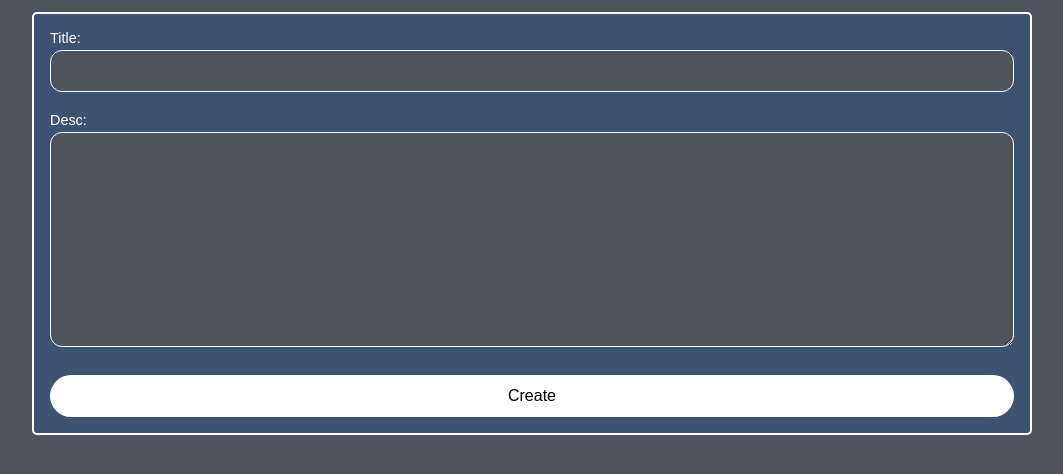
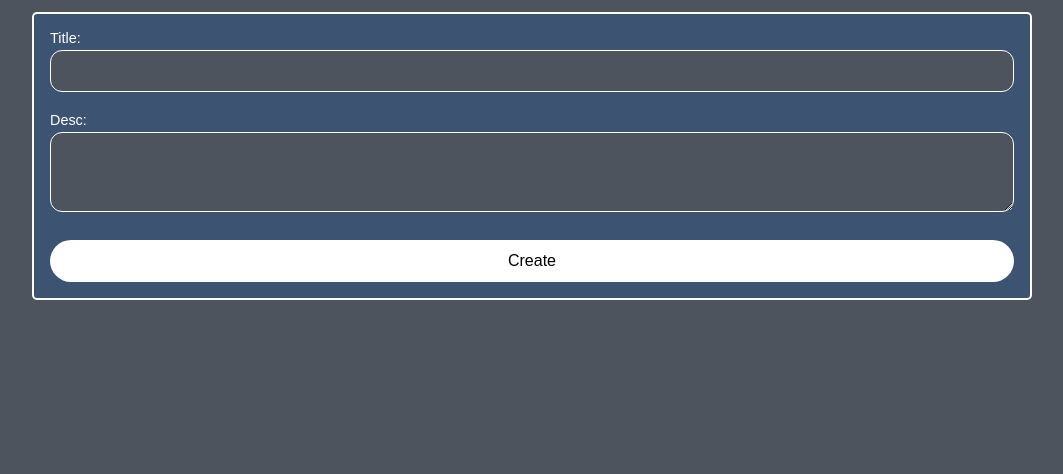
Before and after one commit to araxabd/academic-notes-organizer, a Django app: page /create/ in a window 1280 px wide. Shown: the part 189-663 px from the top of the page, without its empty margins (108-1171 px from the left). Run offline with Django 5.2, Linux system fonts and the light colour scheme; the visitor is signed in with stand-in values (Sample User, id 1).

Commit message:
desc input logical default height

```diff
--- a/project/static/styles.css
+++ b/project/static/styles.css
@@ -396,3 +396,7 @@ body {
 	padding: 0.5rem;
 	font-size: 1rem;
 }
+
+#id_desc {
+	height: 5rem;
+}
```
